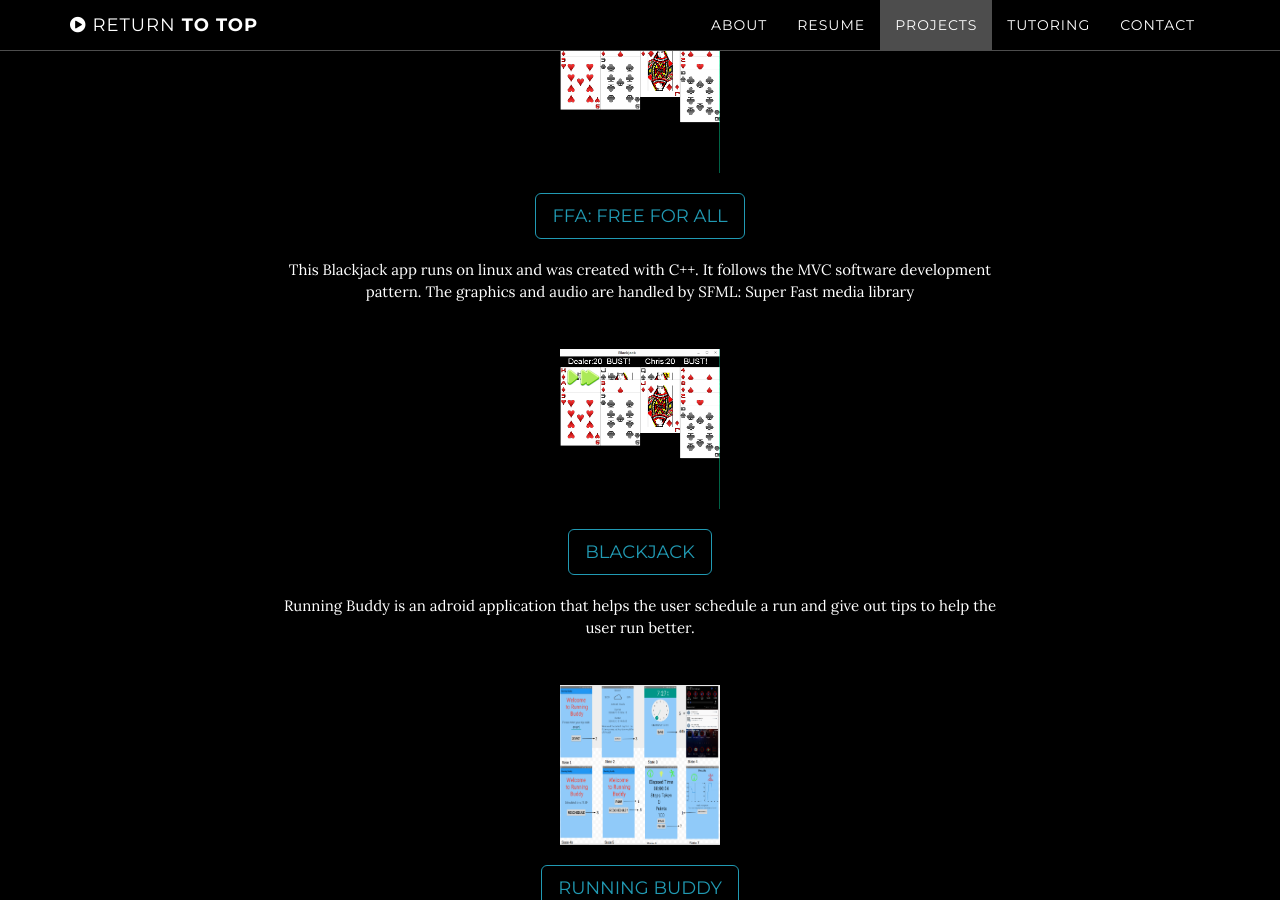
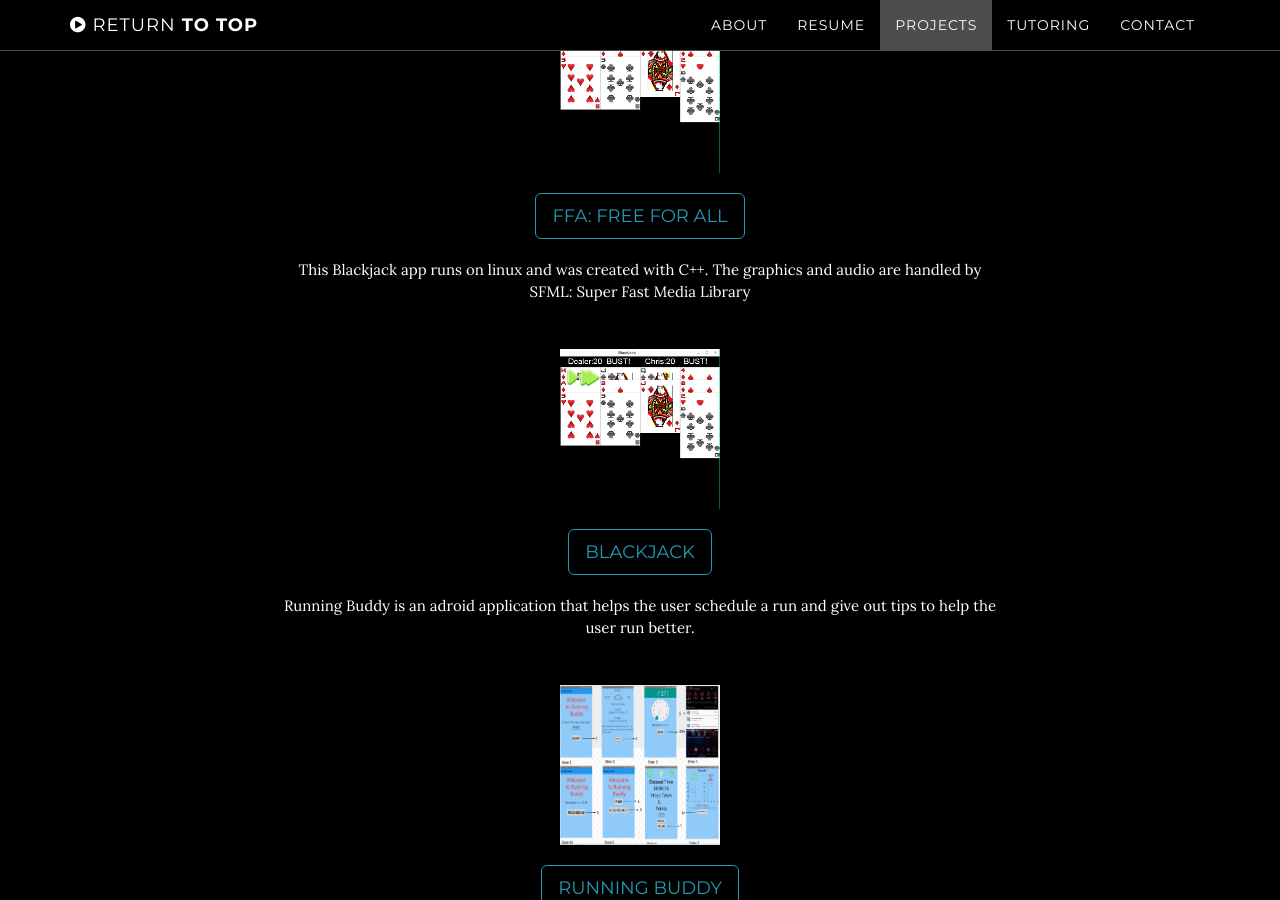
Before and after one commit to ronaldmanganaro/ronaldmanganaro.github.io, a Jekyll site: the page built from index.html, in a window 1280 px wide and 900 px high, scrolled down 2180 px. Built offline with Jekyll 4.4.1, drawn with Linux system fonts in a browser that asks for light colours.

Commit message:
Updated text
Shortened to shorter description of blackjack

```diff
--- a/_includes/projects.html
+++ b/_includes/projects.html
@@ -9,8 +9,7 @@
             <tr><td><a href="img/Turn2.png" target="_blank"><img src="img/Turn2.png" width="160vw" height="160vh"></img></a></td></tr>
             <tr><td><a href="" class="btn btn-default btn-lg">FFA: Free For All</a></td></tr>
 
-            <tr><td><p class="small">This Blackjack app runs on linux and was created with C++. It follows the MVC software development pattern.
-               The graphics and audio are handled by SFML: Super Fast media library </p></td></tr>
+            <tr><td><p class="small">This Blackjack app runs on linux and was created with C++. The graphics and audio are handled by SFML: Super Fast Media Library </p></td></tr>
             <tr><td><a href="img/Turn2.png" target="_blank"><img src="img/Turn2.png" width="160vw" height="160vh"></img></a></td></tr>
             <tr><td><a href="Blackjack" class="btn btn-default btn-lg">Blackjack</a></td></tr>
 
```
